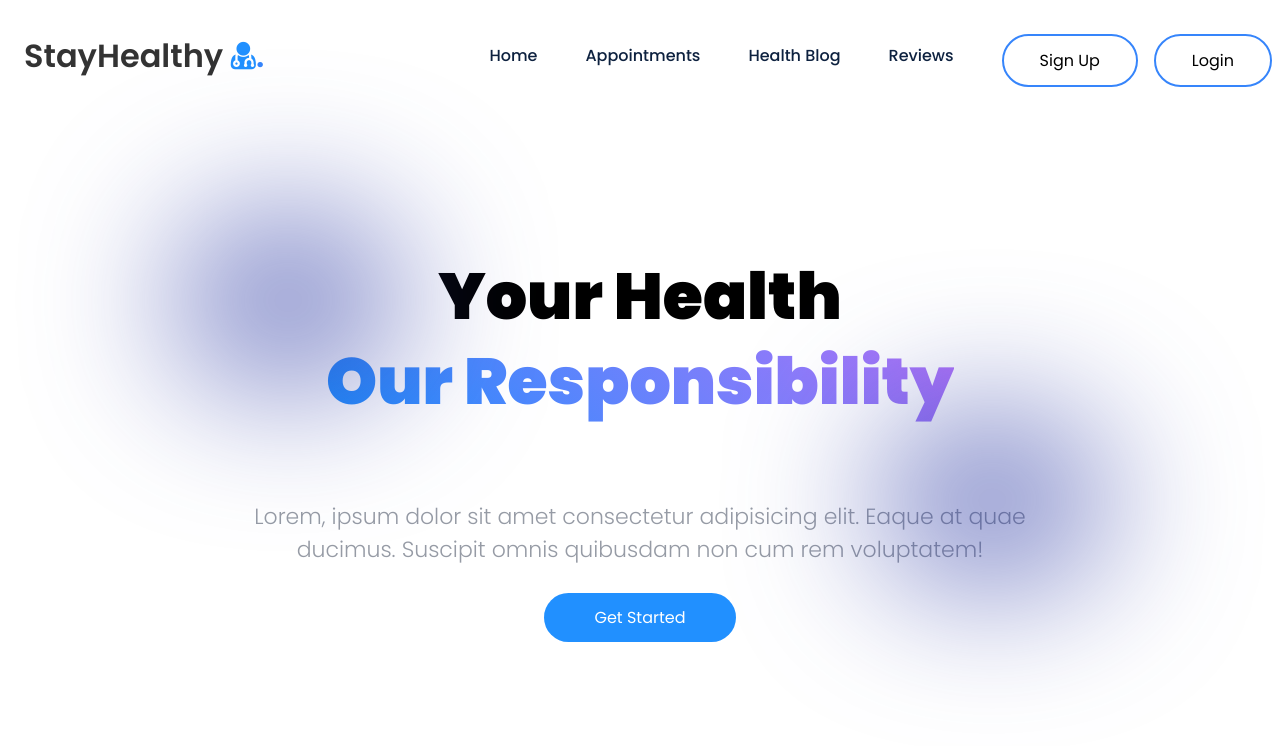
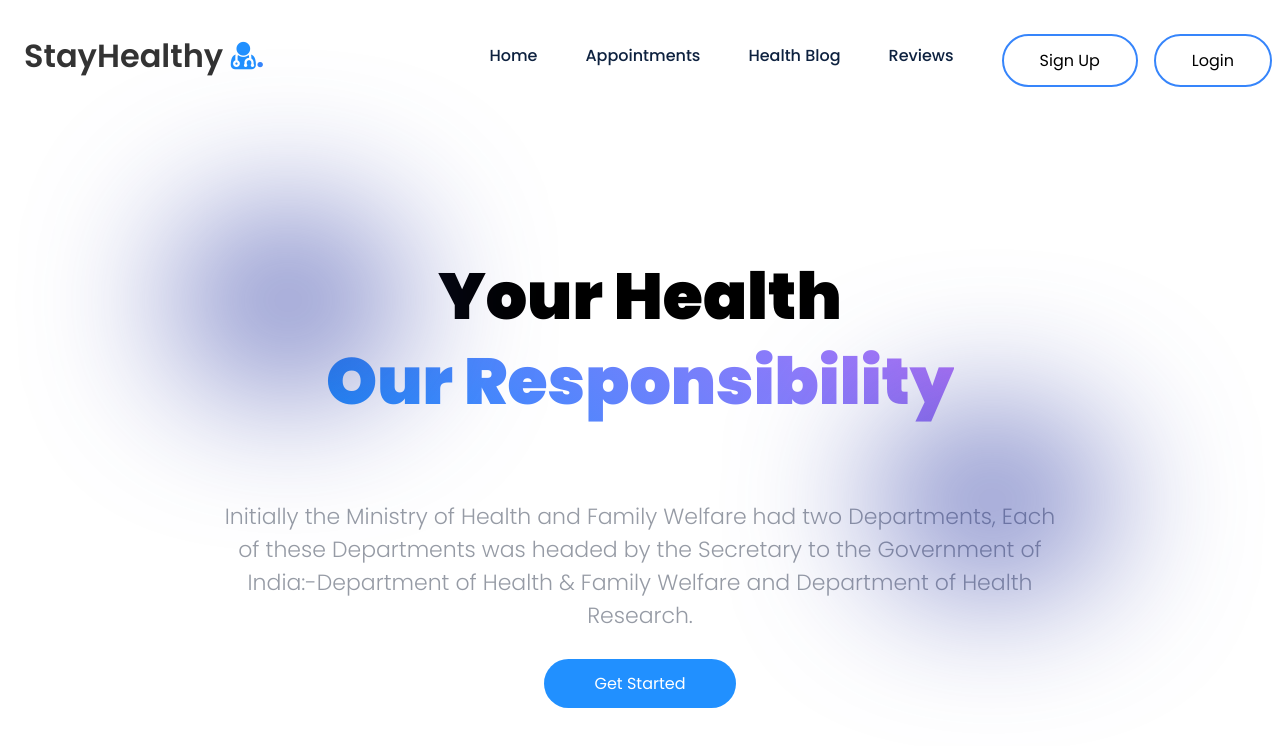
Before and after one commit to priyadarshini-sathis2412/final_project_med_app, a React (Create React App) app: page / in a window 1280 px wide. Shown: the top 746 px of the page. Built offline with nearby package versions, Linux system fonts and the light colour scheme.

Commit message:
comments

```diff
--- a/src/Components/Landing_Page/Landing_page.js
+++ b/src/Components/Landing_Page/Landing_page.js
@@ -1,5 +1,4 @@
 import React from "react"; // Importing the necessary modules from React library
-import { Link } from "react-router-dom"; // Importing the Link component from react-router-dom library
 import "./LandingPage.css"; // Importing the CSS styles for the Landing_Page component
 
 // Defining the Function component Landing_Page
@@ -24,7 +23,7 @@ const Landing_Page = () => {
                   <div class="blue1 blob"></div> {/* Creating a different blue blob inside the second 'blob-cont' div */}
               </div>
             <h4>
-              Lorem, ipsum dolor sit amet consectetur adipisicing elit. Eaque at quae ducimus. Suscipit omnis quibusdam non cum rem voluptatem!
+                Initially the Ministry of Health and Family Welfare had two Departments, Each of these Departments was headed by the Secretary to the Government of India:-Department of Health & Family Welfare and Department of Health Research.
             </h4>
             <a href="#services"> {/* Creating a hyperlink to jump to the 'services' section */}
               <button class="button">Get Started</button> {/* Creating a button with class name 'button' */}
```
